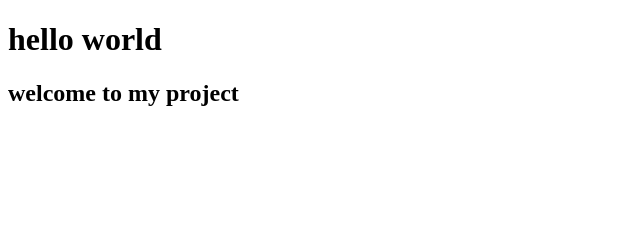
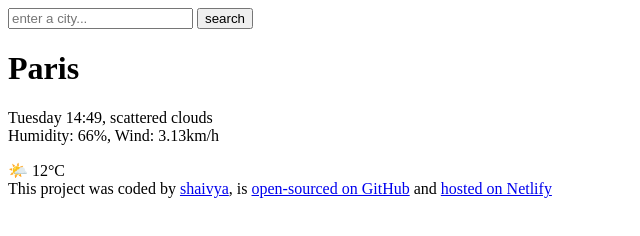
Before and after one commit to shaivya05/my-app, a plain HTML site: page index.html in a window 1280 px wide. Shown: the whole page, without its empty margins (0-640 px from the left). Drawn offline with Linux system fonts and the light colour scheme.

Commit message:
added the html

```diff
--- a/index.html
+++ b/index.html
@@ -6,7 +6,32 @@
     <title>Document</title>
 </head>
 <body>
-    <h1>hello world</h1>
-    <h2>welcome to my project</h2>
+  <header>
+    <form>
+        <input type="search" placeholder="enter a city..." required/>
+        <input type="submit" value="search"/>
+    </form>
+  </header>
+  <div>
+    <h1>Paris</h1>
+    <p>
+        Tuesday 14:49, scattered clouds
+          <br />
+          Humidity: 66%, Wind: 3.13km/h
+    </p>
+  </div>
+    <div>🌤️ 12°C</div>
+    <footer>
+      This project was coded by
+      <a href="https://github.com/shaivya05" target="_blank"> shaivya</a>,
+      is
+      <a href="https://github.com/shaivya05/my-app" target="_blank"
+        >open-sourced on GitHub</a
+      >
+      and
+      <a href="https://meteo-shecodes-app.netlify.app/" target="_blank"
+        >hosted on Netlify</a
+      >
+    </footer>
 </body>
 </html>
```
